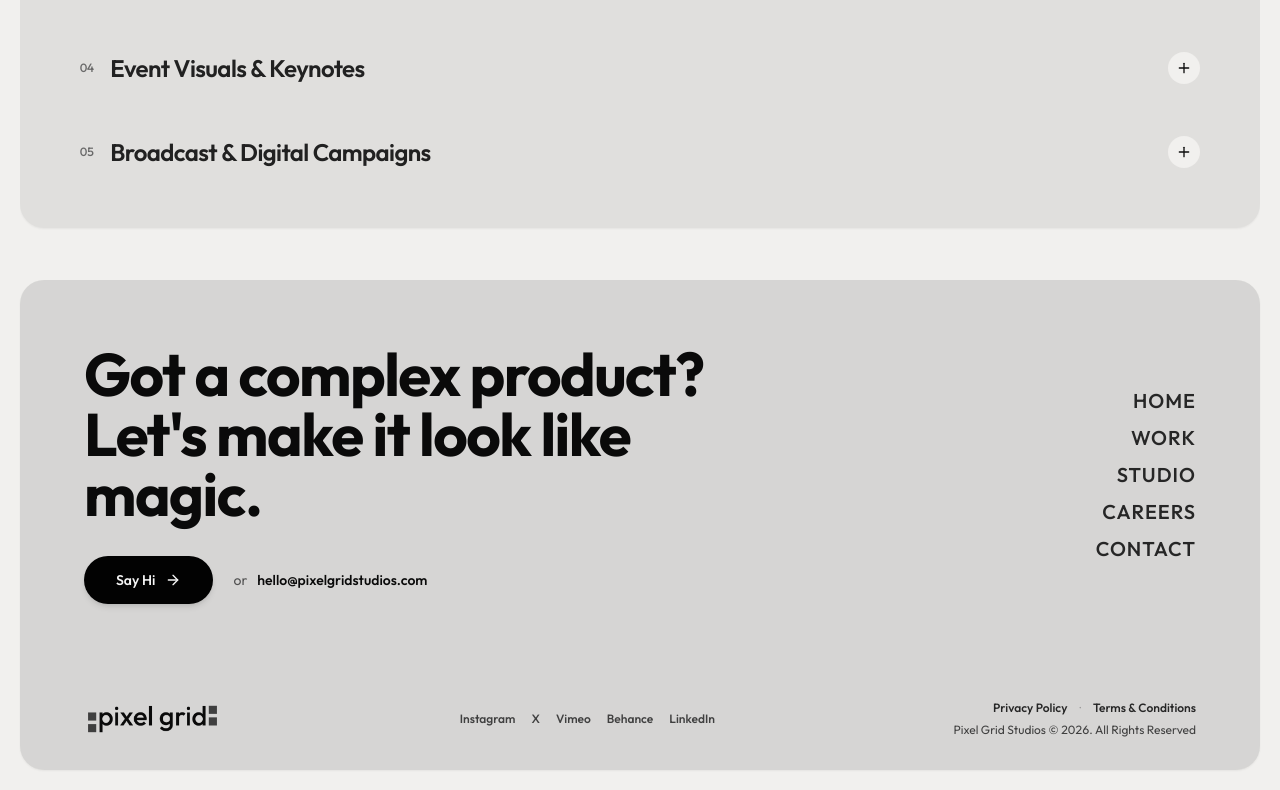
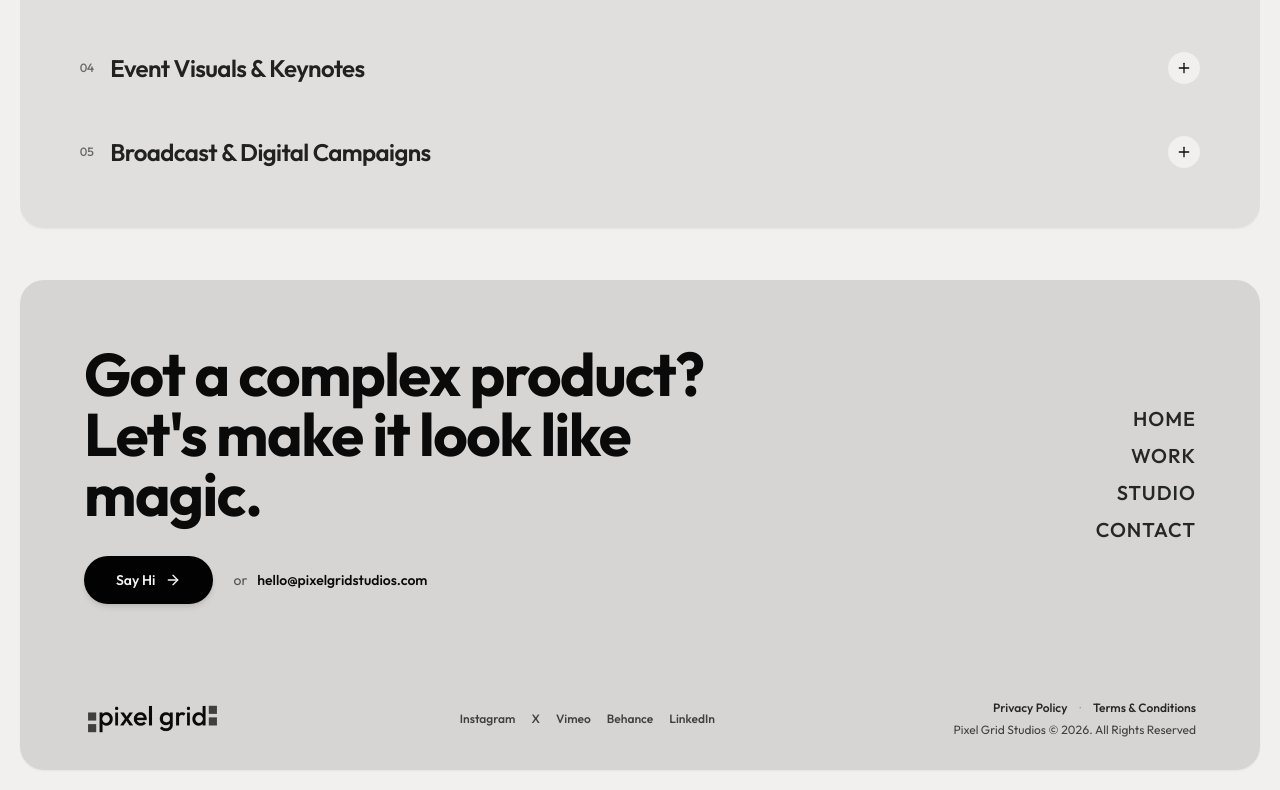
Before and after one commit to pixelgridstudios/PGS-Website-v1, a React (Vite) app: page / in a window 1280 px wide. Shown: the part 3764-4554 px from the top of the page. Built offline with nearby package versions, Linux system fonts and the light colour scheme.

Commit message:
Disable Careers section from navigation and routing while preserving the source code

```diff
--- a/src/App.tsx
+++ b/src/App.tsx
@@ -10,8 +10,8 @@ import { ProjectDetail } from "@/pages/ProjectDetail";
 import { Showreel } from "@/pages/Showreel";
 import { About } from "@/pages/About";
 import { Contact } from "@/pages/Contact";
-import { Careers } from "@/pages/Careers";
-import { CareersApply } from "@/pages/CareersApply";
+// import { Careers } from "@/pages/Careers";
+// import { CareersApply } from "@/pages/CareersApply";
 import { PrivacyPolicy } from "@/pages/PrivacyPolicy";
 import { TermsConditions } from "@/pages/TermsConditions";
 import { NotFound } from "@/pages/NotFound";
@@ -27,9 +27,9 @@ const AnimatedRoutes: React.FC = () => {
         <Route path="/showreel" element={<Showreel />} />
         <Route path="/work/:slug" element={<ProjectDetail />} />
         <Route path="/about" element={<About />} />
-        <Route path="/careers" element={<Careers />} />
+        {/* <Route path="/careers" element={<Careers />} />
         <Route path="/careers/apply" element={<CareersApply />} />
-        <Route path="/apply" element={<CareersApply />} />
+        <Route path="/apply" element={<CareersApply />} /> */}
         <Route path="/contact" element={<Contact />} />
         <Route path="/privacy-policy" element={<PrivacyPolicy />} />
         <Route path="/privacy-policies" element={<PrivacyPolicy />} />
--- a/src/components/Footer.tsx
+++ b/src/components/Footer.tsx
@@ -49,7 +49,7 @@ export const Footer: React.FC = () => {
                   { label: "HOME", path: "/" },
                   { label: "WORK", path: "/work" },
                   { label: "STUDIO", path: "/about" },
-                  { label: "CAREERS", path: "/careers" },
+                  // { label: "CAREERS", path: "/careers" },
                   { label: "CONTACT", path: "/contact" },
                 ].map((item) => (
                   <li key={item.path}>
--- a/src/components/Header.tsx
+++ b/src/components/Header.tsx
@@ -105,7 +105,7 @@ export const Header: React.FC = () => {
                   { label: "HOME", path: "/" },
                   { label: "WORK", path: "/work" },
                   { label: "STUDIO", path: "/about" },
-                  { label: "CAREERS", path: "/careers" },
+                  // { label: "CAREERS", path: "/careers" },
                   { label: "CONTACT", path: "/contact" },
                 ].map((item) => (
                   <li key={item.path}>
```
